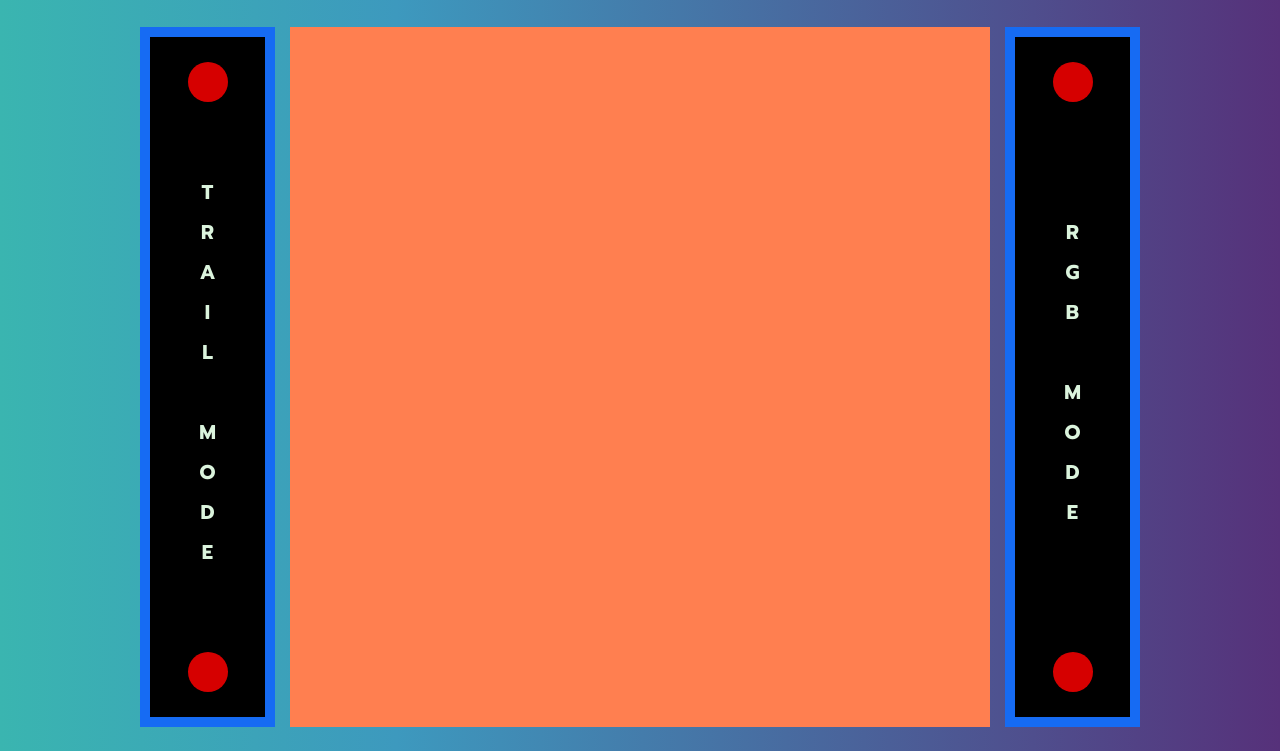
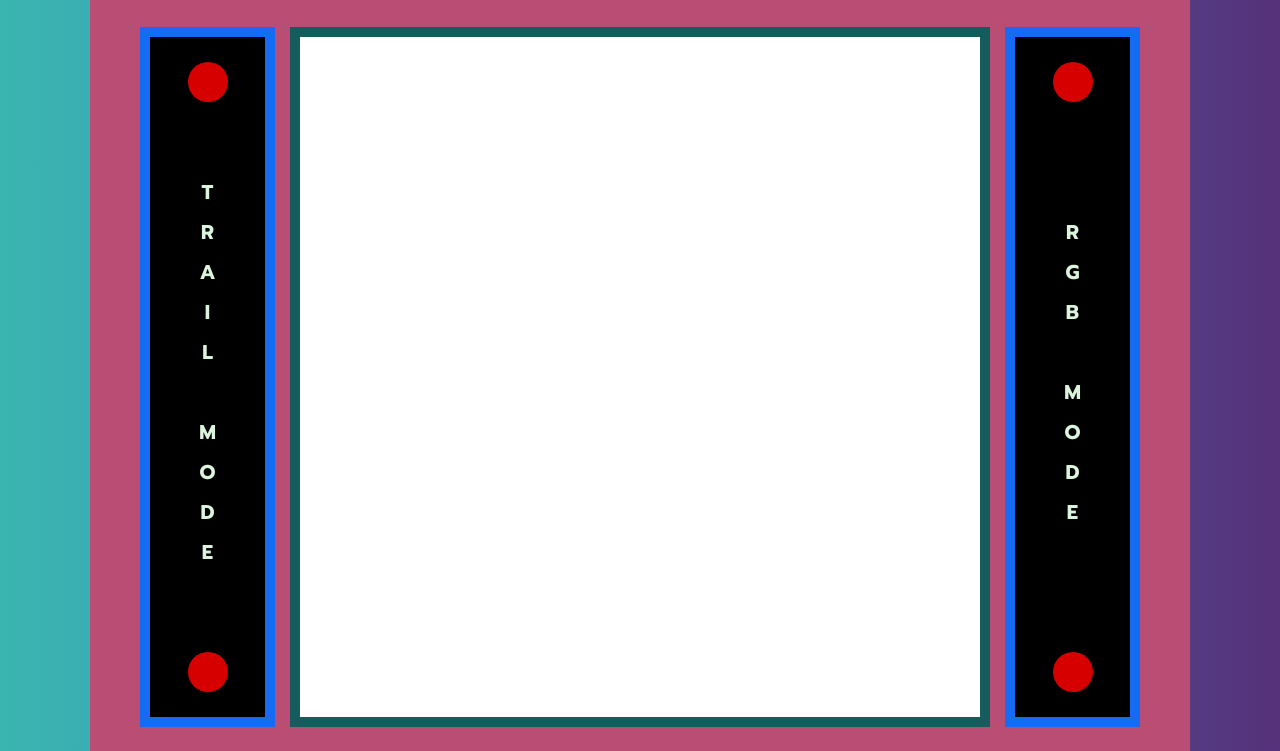
Before and after one commit to lokesh-karthikeyan/odin-etch_a_sketch, a plain HTML site: page index.html in a window 1280 px wide. Shown: the part 92-843 px from the top of the page. Drawn offline with Linux system fonts and the light colour scheme.

Commit message:
Minor: Tweak size for `<body>` element
 + Set the "min-height", "max-width", "color" properties for the "<body>" element.
 + Tweaked the existing colors to match the content.

Now, the "<html>" element has liner gradient background, "<body>" acts as a wrapper with different background-color.

```diff
--- a/css/style.css
+++ b/css/style.css
@@ -20,6 +20,13 @@ html {
 * {
   margin: 0;
   padding: 0;
+}
+
+body {
+  min-height: 100vh;
+  max-width: 1100px;
+  background-color: oklch(57.16% 0.145 0);
+  margin: 0 auto;
 }
 
 body>* {
@@ -57,7 +64,8 @@ body>* {
 .container-box {
   height: 700px;
   min-width: 700px;
-  background-color: coral;
+  background-color: hsl(360, 100%, 100%);
+  border: solid 10px oklch(43.68% 0.068 193.06);
   margin: 0 auto;
 }
 
```
